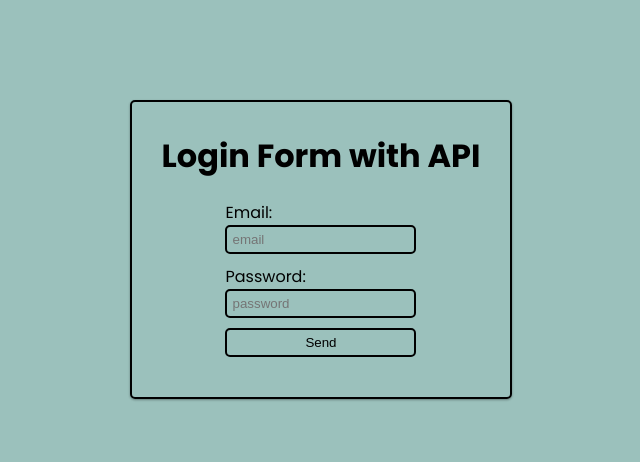
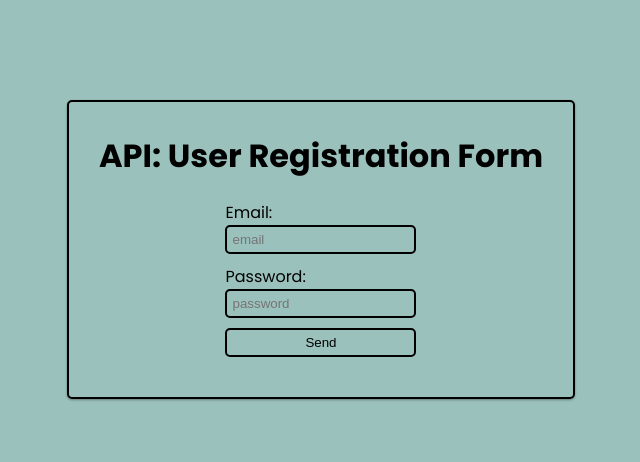
Before and after one commit to andreibtc84/formApi-validation, a plain HTML site: page index.html in a window 1280 px wide. Shown: the whole page, without its empty margins (319-959 px from the left). Drawn offline with Linux system fonts and the light colour scheme.

Commit message:
Corrects app title

```diff
--- a/index.html
+++ b/index.html
@@ -16,7 +16,7 @@
   </head>
   <body>
     <div class="login">
-      <h1>Login Form with API</h1>
+      <h1>API: User Registration Form</h1>
       <form action="#" class="login__form">
         <label for="email">Email:</label>
         <input
```
